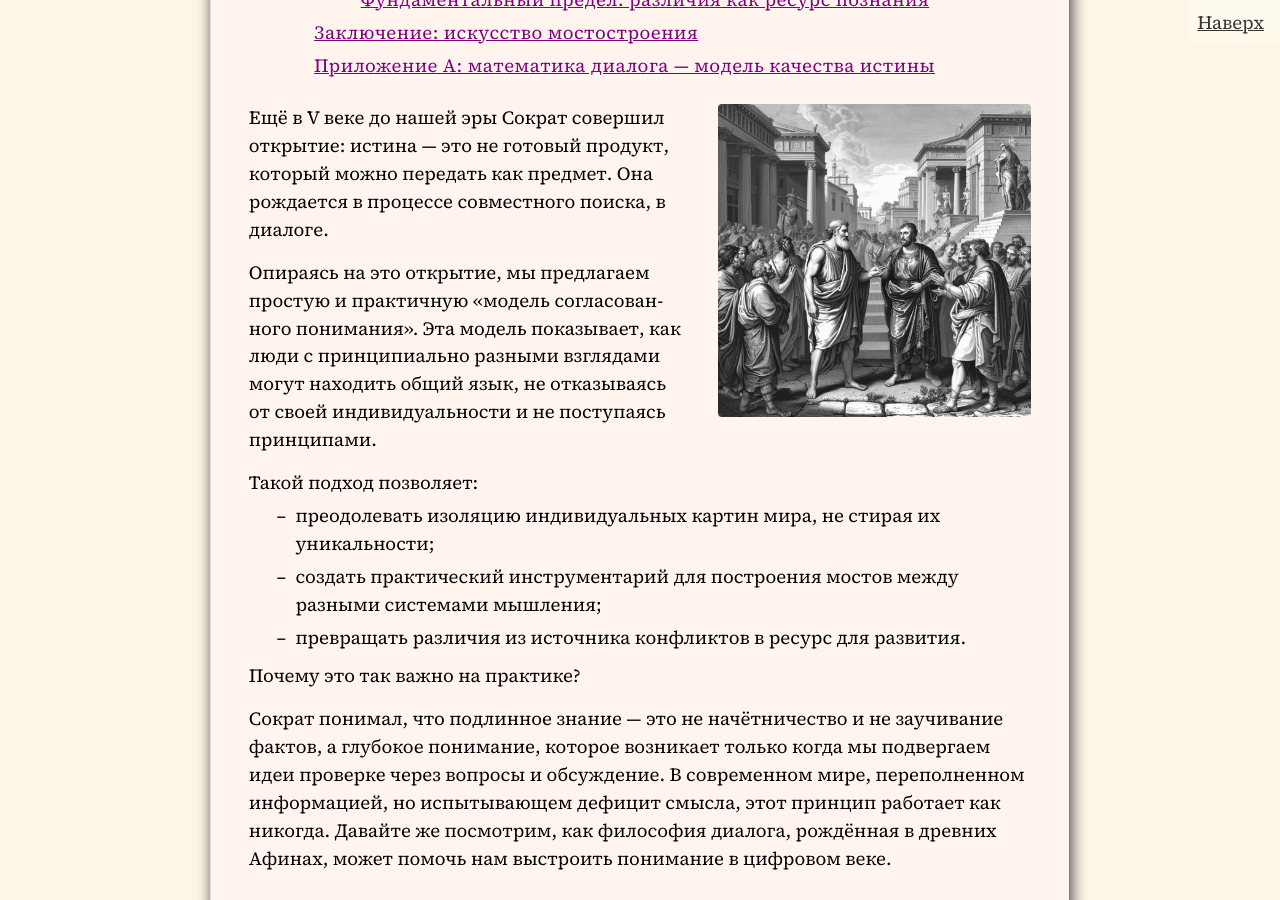
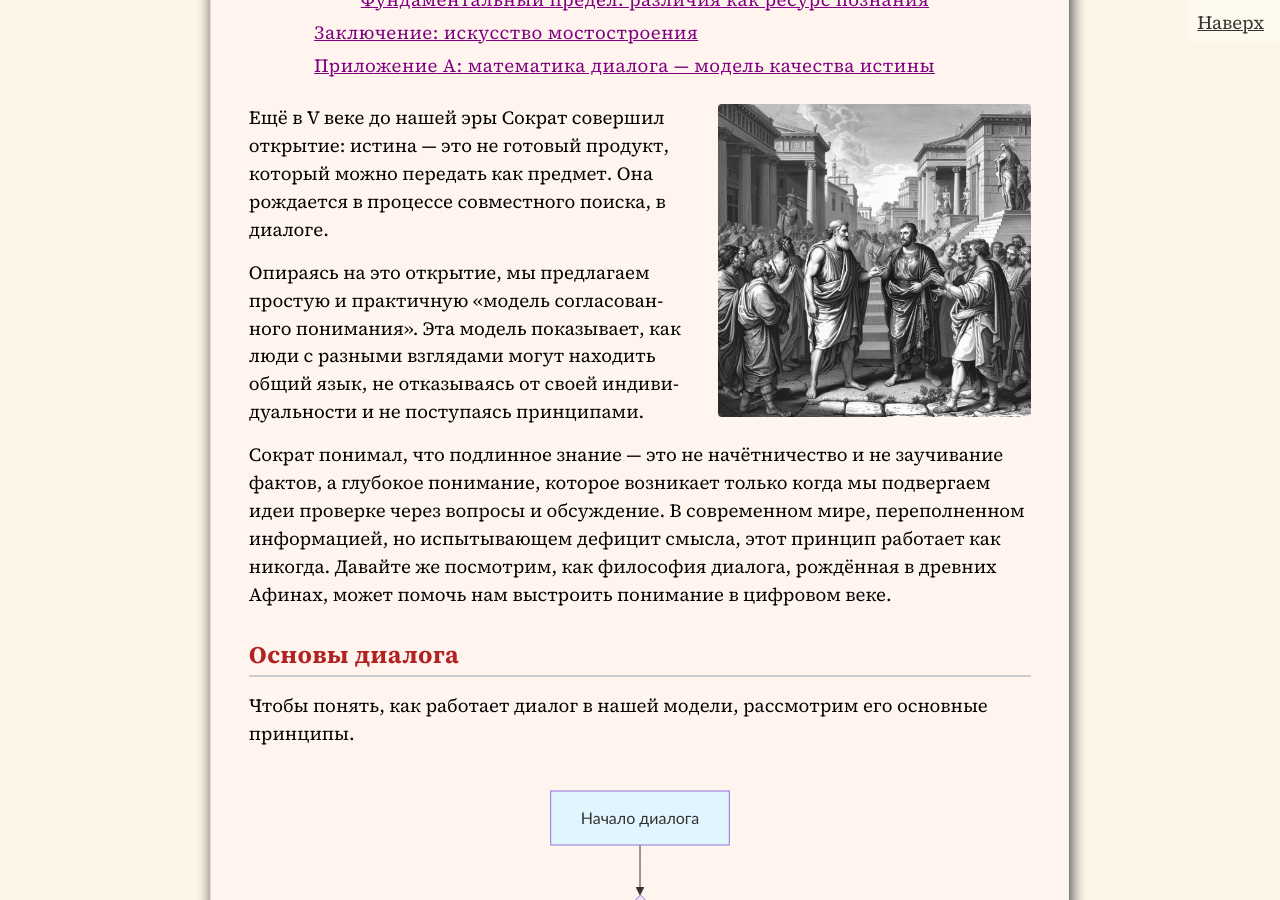
Before and after one commit to SergSi/land-use-art, a Jekyll site: the page built from _posts/2025-10-31-train.md, in a window 1280 px wide and 900 px high, scrolled down 863 px. Built offline with Jekyll 4.4.1, drawn with Linux system fonts in a browser that asks for light colours; some web fonts are replaced.

Commit message:
Update 2025-10-31-train.md

```diff
--- a/_posts/2025-10-31-train.md
+++ b/_posts/2025-10-31-train.md
@@ -11,15 +11,7 @@ class: mind
 
 Ещё в V веке до нашей эры Сократ совершил открытие: истина — это не готовый продукт, который можно передать как предмет. Она рождается в процессе совместного поиска, в диалоге.
 
-Опираясь на это открытие, мы предлагаем простую и практичную «модель согласованного понимания». Эта модель показывает, как люди с принципиально разными взглядами могут находить общий язык, не отказываясь от своей индивидуальности и не поступаясь принципами.
-
-Такой подход позволяет:
-
-- преодолевать изоляцию индивидуальных картин мира, не стирая их уникальности;
-- создать практический инструментарий для построения мостов между разными системами мышления;
-- превращать различия из источника конфликтов в ресурс для  развития.
-
-Почему это так важно на практике?
+Опираясь на это открытие, мы предлагаем простую и практичную «модель согласованного понимания». Эта модель показывает, как люди с разными взглядами могут находить общий язык, не отказываясь от своей индивидуальности и не поступаясь принципами.
 
 Сократ понимал, что подлинное знание — это не начётничество и не заучивание фактов, а глубокое понимание, которое возникает только когда мы подвергаем идеи проверке через вопросы и обсуждение. В современном мире, переполненном информацией, но испытывающем дефицит смысла, этот принцип работает как никогда. Давайте же посмотрим, как философия диалога, рождённая в древних Афинах, может помочь нам выстроить понимание в цифровом веке.
 
```
